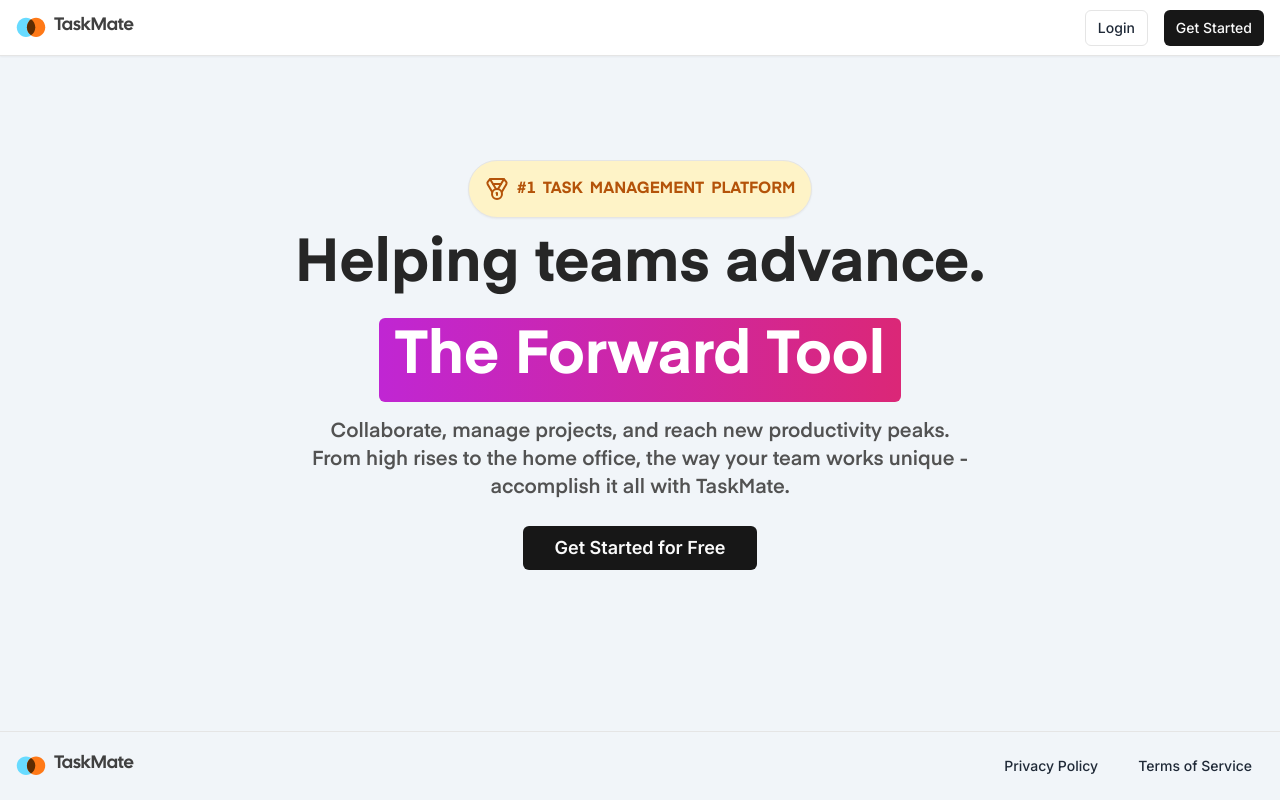
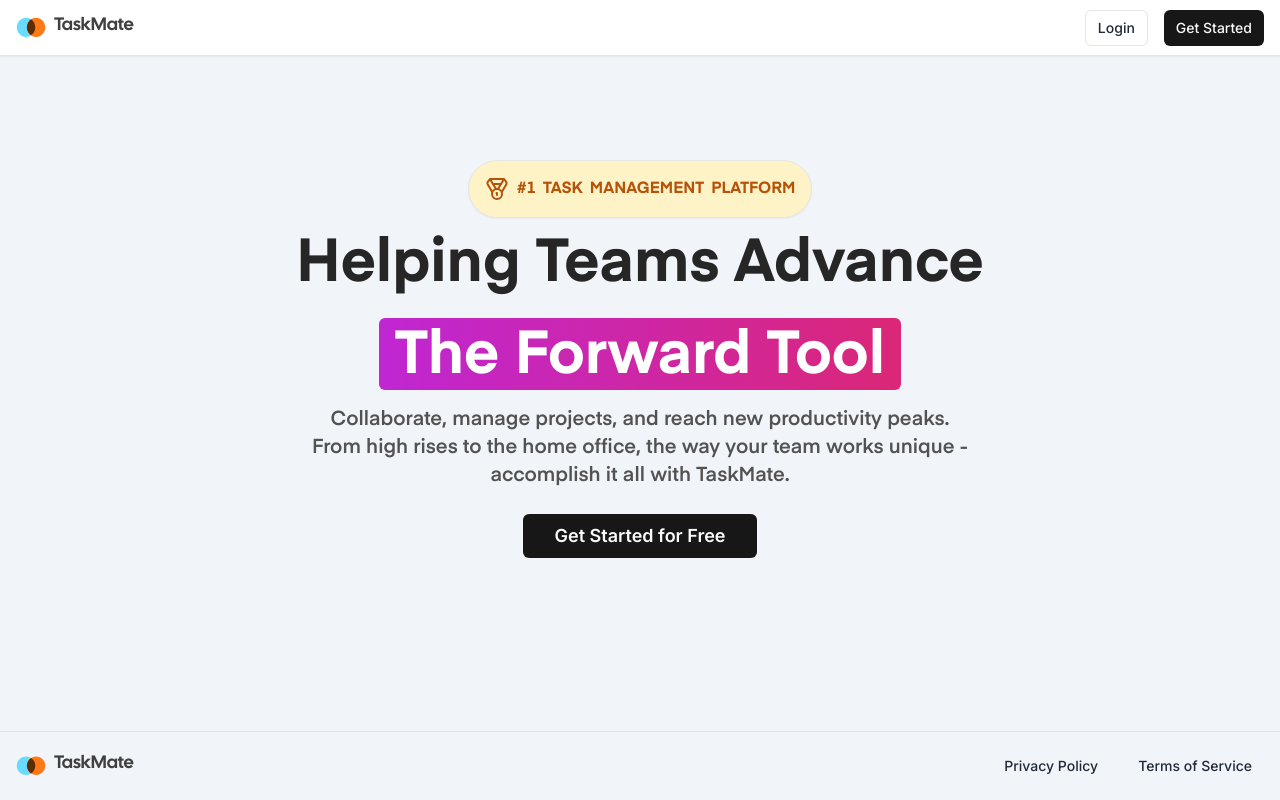
Before and after one commit to JayOnojah/task-mate, a Next.js app: page / in a window 1280 px wide. Built offline with nearby package versions, Linux system fonts and the light colour scheme.

Commit message:
Project Refactor

```diff
--- a/app/(landing)/_components/navbar.tsx
+++ b/app/(landing)/_components/navbar.tsx
@@ -1,6 +1,6 @@
+import Link from "next/link";
 import { Logo } from "@/components/logo";
 import { Button } from "@/components/ui/button";
-import Link from "next/link";
 
 export const Navbar = () => {
   return (
--- a/app/(landing)/page.tsx
+++ b/app/(landing)/page.tsx
@@ -30,9 +30,9 @@ const LandingPage = () => {
           <span className="word-spacing">#1 Task Management Platform</span>
         </div>
         <h1 className="text-3xl md:text-6xl text-center text-neutral-800 mb-6">
-          Helping teams advance.
+          Helping Teams Advance
         </h1>
-        <div className="text-3xl md:text-6xl bg-gradient-to-r from-fuchsia-600 to-pink-600 text-white px-4 p-2 rounded-md pb-4 w-fit">
+        <div className="text-3xl md:text-6xl bg-gradient-to-r from-fuchsia-600 to-pink-600 text-white px-4 p-2 rounded-md pb-1 w-fit">
           The Forward Tool
         </div>
       </div>
--- a/app/layout.tsx
+++ b/app/layout.tsx
@@ -1,9 +1,10 @@
 import type { Metadata } from "next";
 import localFont from "next/font/local";
-import "./globals.css";
 import { siteConfig } from "@/config/site";
 
 import { Inter } from "next/font/google";
+
+import "./globals.css";
 
 const textFont = Inter({
   subsets: ["latin"],
```
